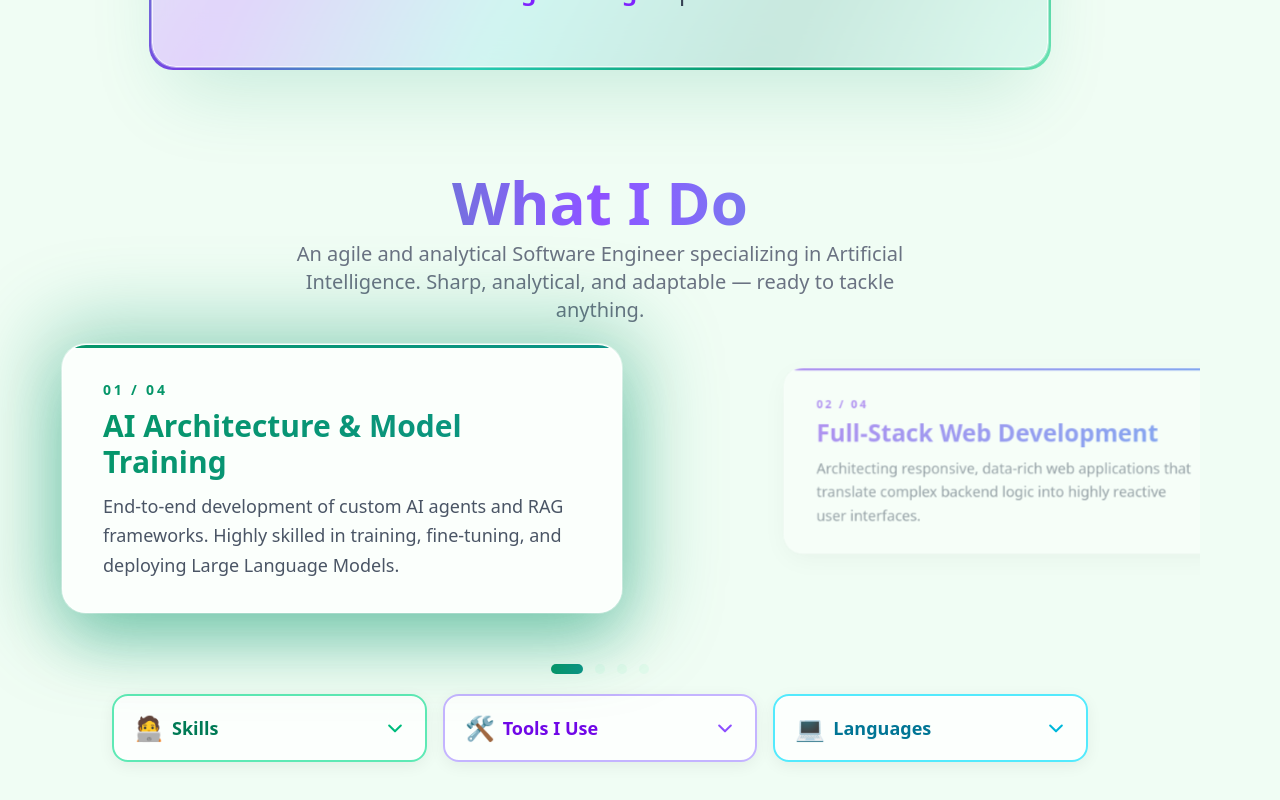
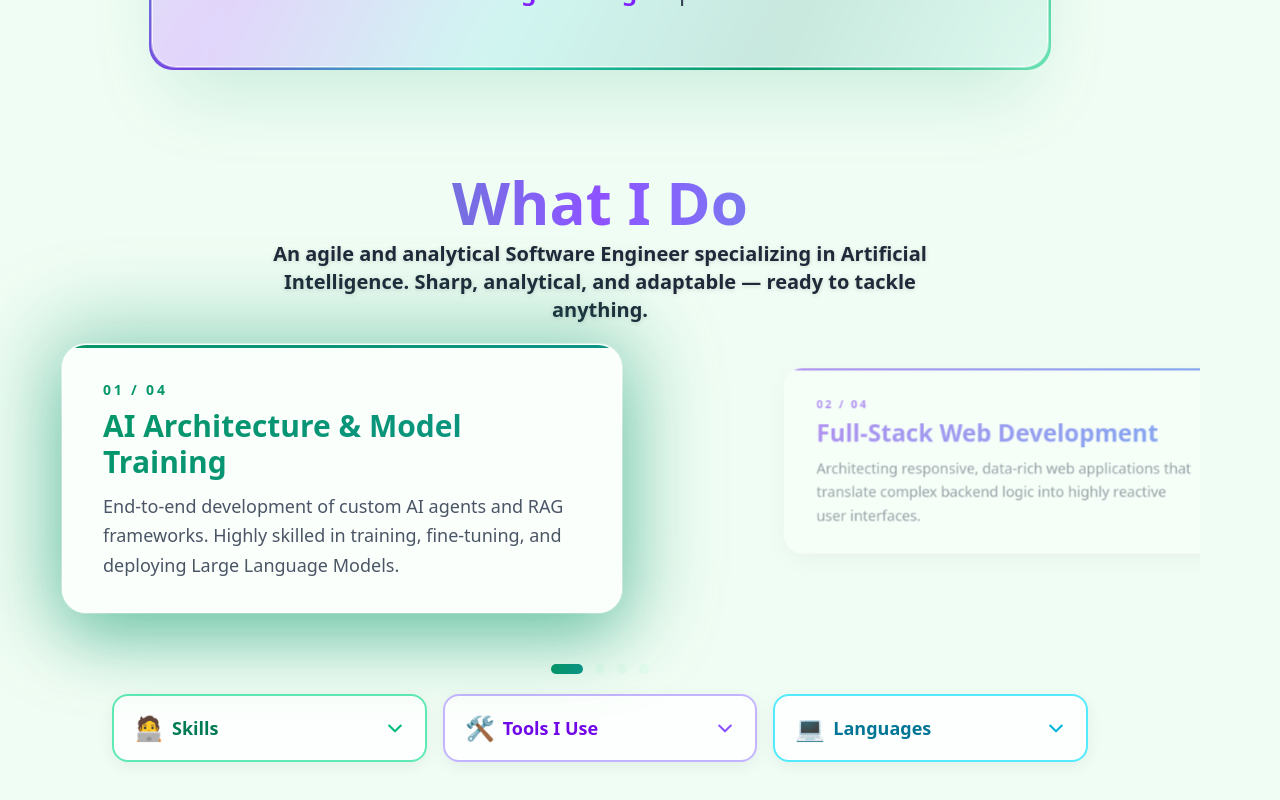
Before and after one commit to natiBirhauz/portfolio, a Next.js app: page / in a window 1280 px wide. Shown: the part 964-1764 px from the top of the page. Built offline with nearby package versions, Linux system fonts and the light colour scheme.

Commit message:
Fix dropdown toggle and improve intro text visibility

```diff
--- a/src/app/components/SkillSpotlight.tsx
+++ b/src/app/components/SkillSpotlight.tsx
@@ -101,7 +101,7 @@ export default function SkillSpotlight({ onBadgeClick, activeFilter, skillLabels
           <h2 className="text-6xl font-extrabold bg-gradient-to-r from-emerald-600 via-violet-500 to-teal-500 bg-clip-text text-transparent mb-2">
             {t.skillsSection.heading}
           </h2>
-          <p className="text-xl text-gray-500 max-w-2xl mx-auto font-medium">
+          <p className="text-xl text-gray-800 max-w-2xl mx-auto font-semibold drop-shadow-sm">
             {t.skillsSection.intro}
           </p>
         </div>
@@ -231,7 +231,10 @@ export default function SkillSpotlight({ onBadgeClick, activeFilter, skillLabels
                 transition={{ type: "spring", stiffness: 300, damping: 22 }}
               >
                 <button
-                  onClick={() => setOpenDropdown(p => p === skill.id ? null : skill.id)}
+                  onClick={(e) => {
+                    e.stopPropagation();
+                    setOpenDropdown(prev => prev === skill.id ? null : skill.id);
+                  }}
                   className="w-full flex items-center justify-between px-5 py-4 cursor-pointer focus:outline-none"
                   aria-expanded={isOpen}
                 >
```
